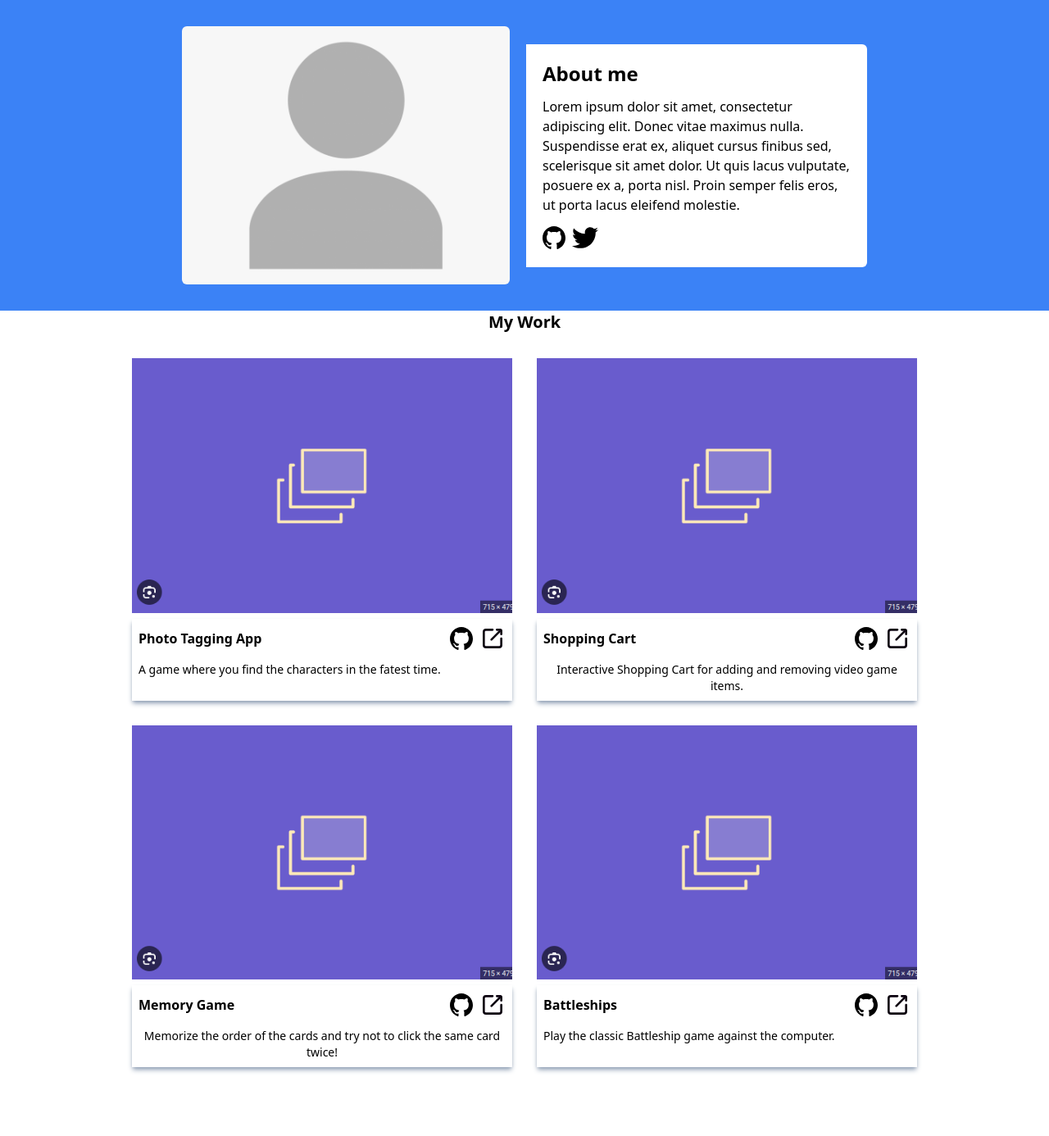
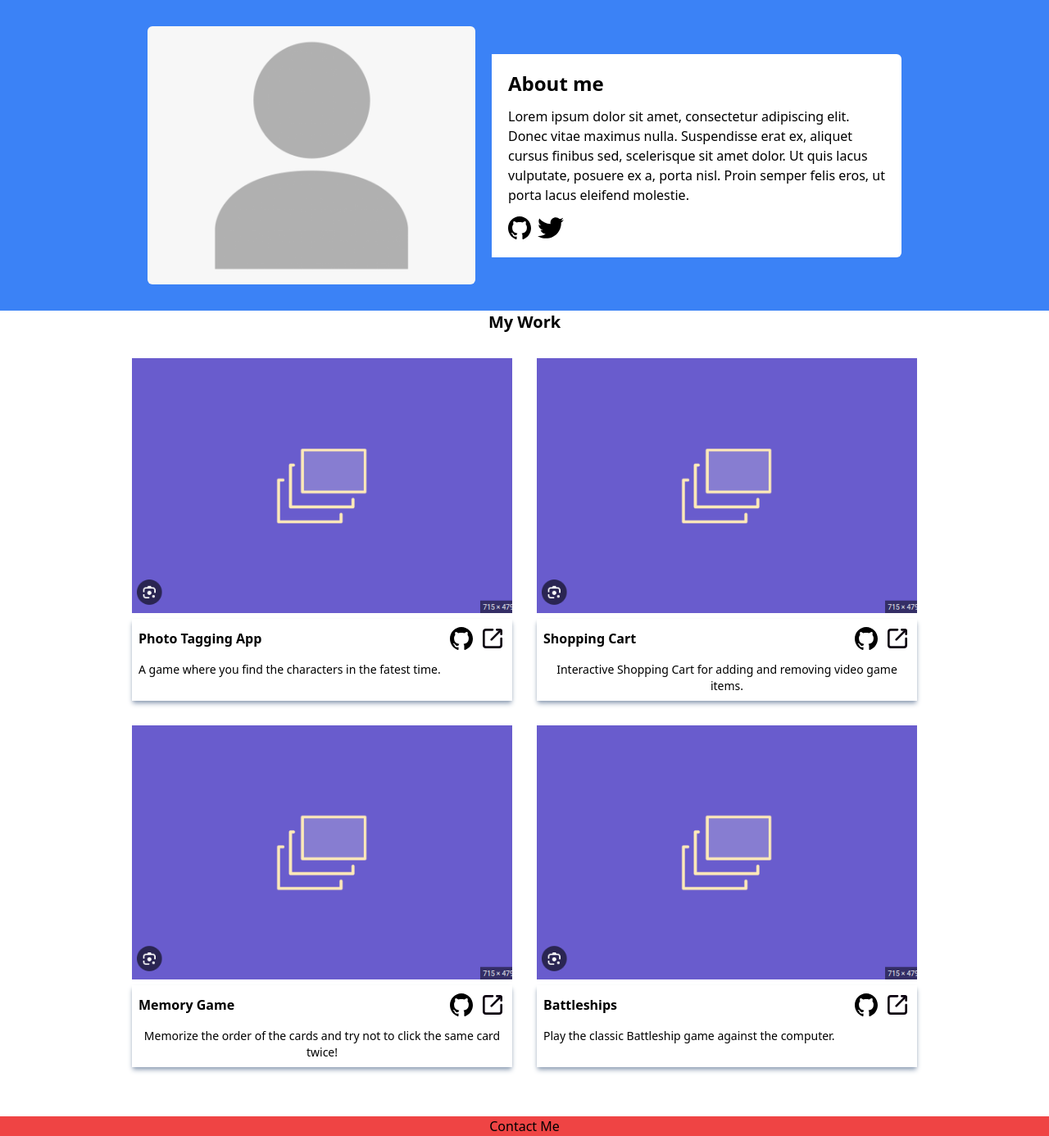
Before and after one commit to ItsWakana/personal-portfolio, a React (Vite) app: page / in a window 1280 px wide. Shown: the whole page at 82% size. Before the commit the page ends 1362 px from the top, so only its background shows below. Built offline with nearby package versions, Linux system fonts and the light colour scheme.

Commit message:
adjust styling on about me and add basic footer

```diff
--- a/src/App.jsx
+++ b/src/App.jsx
@@ -1,15 +1,15 @@
-import Introduction from "./components/Introduction"
-import ProjectCollection from "./components/ProjectCollection"
+import Introduction from "./components/Introduction";
+import ProjectCollection from "./components/ProjectCollection";
+import Footer from "./components/Footer";
+
 function App() {
 
   return (
-    <div>
-      <header className="flex items-center justify-center bg-blue-500">
+    <>
       <Introduction />
-    </header>
-
-    <ProjectCollection />
-    </div>
+      <ProjectCollection />
+      <Footer />
+    </>
   )
 }
 
--- /dev/null
+++ b/src/components/Footer.jsx
@@ -0,0 +1,10 @@
+const Footer = () => {
+
+    return (
+        <footer className="bg-red-500 text-center">
+            <h3>Contact Me</h3>
+        </footer>
+    )
+}
+
+export default Footer;
--- a/src/components/Introduction.jsx
+++ b/src/components/Introduction.jsx
@@ -4,12 +4,12 @@ import twitterIcon from '../assets/icons/twitter.svg';
 const Introduction = () => {
 
     return (
-        <div className="flex flex-col items-center max-w-[900px] p-8 md:flex-row gap-5">
+        <div className="flex flex-col items-center justify-center w-full p-8 md:flex-row gap-5 bg-blue-500">
             <img className="w-6/12 max-w-[400px] rounded-md"
             src={profileIcon}
             alt="portfolio profile photo"/>
 
-            <div className="bg-white p-5 rounded-r-md">
+            <div className="bg-white p-5 rounded-r-md max-w-[500px] min-w-[300px]">
                 <h1 className="text-2xl font-bold pb-3">About me</h1>
                 <p>Lorem ipsum dolor sit amet, consectetur adipiscing elit. Donec vitae maximus nulla. Suspendisse erat ex, aliquet cursus finibus sed, scelerisque sit amet dolor. Ut quis lacus vulputate, posuere ex a, porta nisl. Proin semper felis eros, ut porta lacus eleifend molestie.</p>
                 <div className="flex items-center gap-2 pt-3">
```
